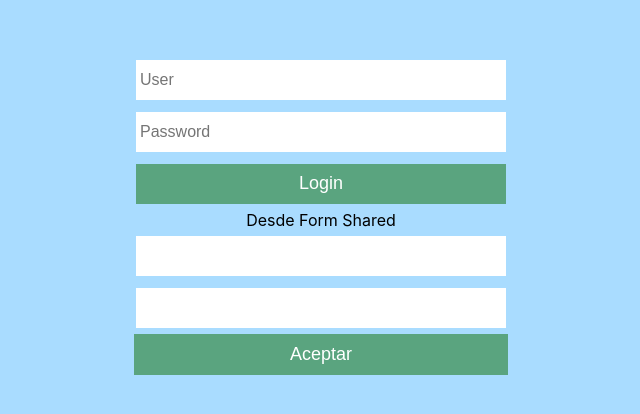
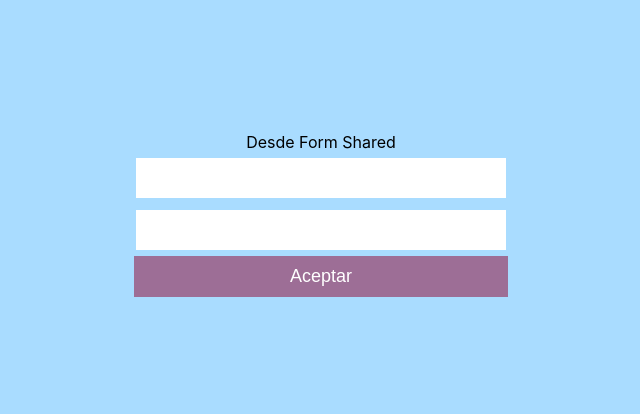
Before and after one commit to andylopezgit/mcga-2022-freont-react, a React (Create React App) app: page /login in a window 1280 px wide. Shown: the part 186-600 px from the top of the page, without its empty margins (319-959 px from the left). Built offline with nearby package versions, Linux system fonts and the light colour scheme.

Commit message:
comento login antiguo, y dejo rederizando los componentes compartidos input y button

```diff
--- a/src/components/SharedComponents/FormShared.js
+++ b/src/components/SharedComponents/FormShared.js
@@ -34,7 +34,7 @@
       <InputShared type="text" myFunc={handleChangeUser} value={user} />
       <InputShared type="password" myFunc={handleChangePass} value={password} />
       <ButtonShared
-        className={style.btn}
+        className={style.btn2}
         type="button"
         text="Aceptar"
         onClick={() => login()}
--- a/src/screems/Login/login.js
+++ b/src/screems/Login/login.js
@@ -29,12 +29,12 @@
 
   return (
     <div className={styles.container}>
-      <form action="" className={styles.form} onClick={onLogin}>
-        <input type="text" placeholder="User" onChange={onUser} />
-        <input type="password" placeholder="Password" onChange={onPass} />
-        <input type="submit" value="Login" className={styles.btn} />
-        {/*<Link text={"Login"} to={"/home"} style={styles.btn} />*/}
-      </form>
+      {/*<form action="" className={styles.form} onClick={onLogin}>*/}
+      {/*  <input type="text" placeholder="User" onChange={onUser} />*/}
+      {/*  <input type="password" placeholder="Password" onChange={onPass} />*/}
+      {/*  <input type="submit" value="Login" className={styles.btn} />*/}
+      {/*  /!*<Link text={"Login"} to={"/home"} style={styles.btn} />*!/*/}
+      {/*</form>*/}
       {/*<Button name="Eliminar">*/}
       {/*  como Child*/}
       {/*</Button>*/}
--- a/src/screems/Login/login.module.css
+++ b/src/screems/Login/login.module.css
@@ -34,3 +34,12 @@
     background-color: rgba(22, 115, 14, 0.53);
     font-size: 18px;
 }
+
+.btn2 {
+    color: white;
+    width: 98%;
+    padding: 10px;
+    border: none;
+    background-color: rgba(148, 14, 57, 0.53);
+    font-size: 18px;
+}
```
